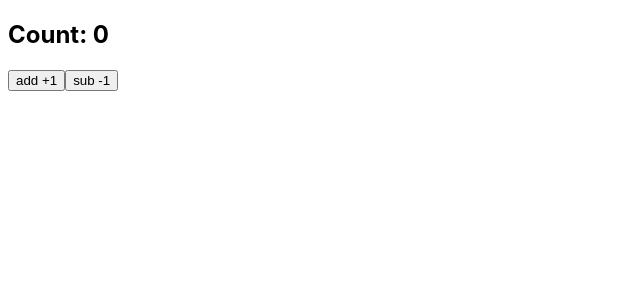
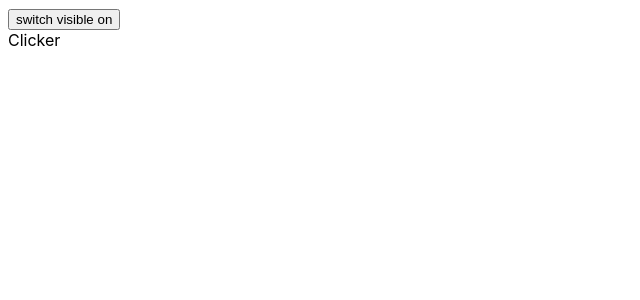
Before and after one commit to DimPack/reactVitaPractic, a React (Vite) app: page / in a window 1280 px wide. Shown: the top 300 px of the page, without its empty margins (0-640 px from the left). Built offline with nearby package versions, Linux system fonts and the light colour scheme.

Commit message:
Add start CLIKER

```diff
--- a/src/App.jsx
+++ b/src/App.jsx
@@ -1,9 +1,18 @@
-import Counter from "./components/Counter/";
+import { useState } from "react";
+import Clicker from "./components/Clicker";
+// import Counter from "./components/Counter/";
 
 function App() {
+  const [visible, setVisible] = useState(true);
+  const handleVisible = () => {
+    setVisible(!visible);
+  };
   return (
     <>
-      <Counter />
+      <button onClick={handleVisible}>
+        switch visible {visible ? "on" : "off"}
+      </button>
+      {visible && <Clicker />}
     </>
   );
 }
--- /dev/null
+++ b/src/components/Clicker/index.jsx
@@ -0,0 +1,10 @@
+
+const Clicker = () => {
+    return (
+        <div>
+            Clicker
+        </div>
+    );
+}
+
+export default Clicker;
```
